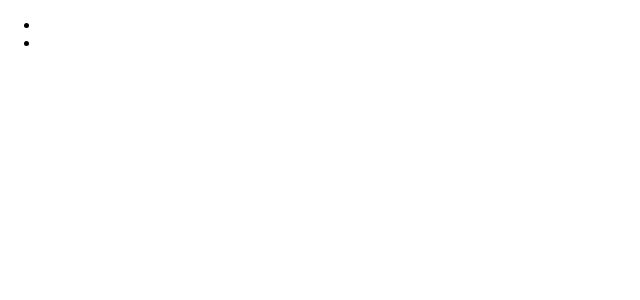
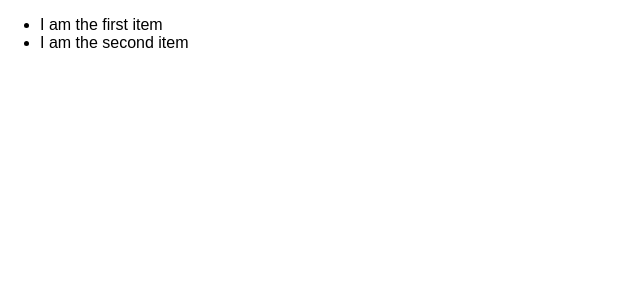
Before and after one commit to TudorTacal/makers-standups-retros, a React (Create React App) app: page / in a window 1280 px wide. Shown: the top 300 px of the page, without its empty margins (0-640 px from the left). Built offline with nearby package versions, Linux system fonts and the light colour scheme.

Commit message:
Now rendering both items

```diff
--- a/src/ItemList.js
+++ b/src/ItemList.js
@@ -5,7 +5,8 @@ class ItemList extends Component {
 	render() {
 		let items = this.props.data.map((item, index) => {
 			return (
-				<Item key={index}>
+
+				<Item text={item.text} key={index}>
 					{	item.text }
 				</Item>
 			)
```
